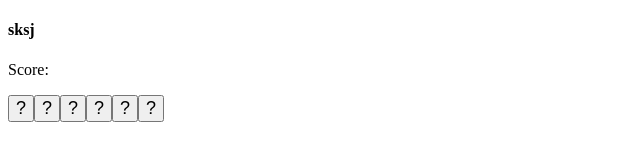
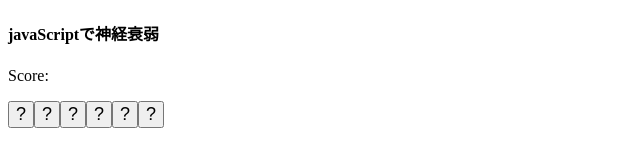
Before and after one commit to plum-shiga/nbreakdown, a plain HTML site: page index.html in a window 1280 px wide. Shown: the whole page, without its empty margins (0-640 px from the left). Drawn offline with Linux system fonts and the light colour scheme.

Commit message:
Update index.html

```diff
--- a/index.html
+++ b/index.html
@@ -11,7 +11,7 @@
 </head>
 
 <body>
-  <h4>sksj</h4>
+  <h4>javaScriptで神経衰弱</h4>
   <p>Score: <span id = "score"></span></p>
   <div id = "stage"></div>
   <script type = "text/javascript" src = "./js/shinkeiSuijaku.js" ></script>
```
